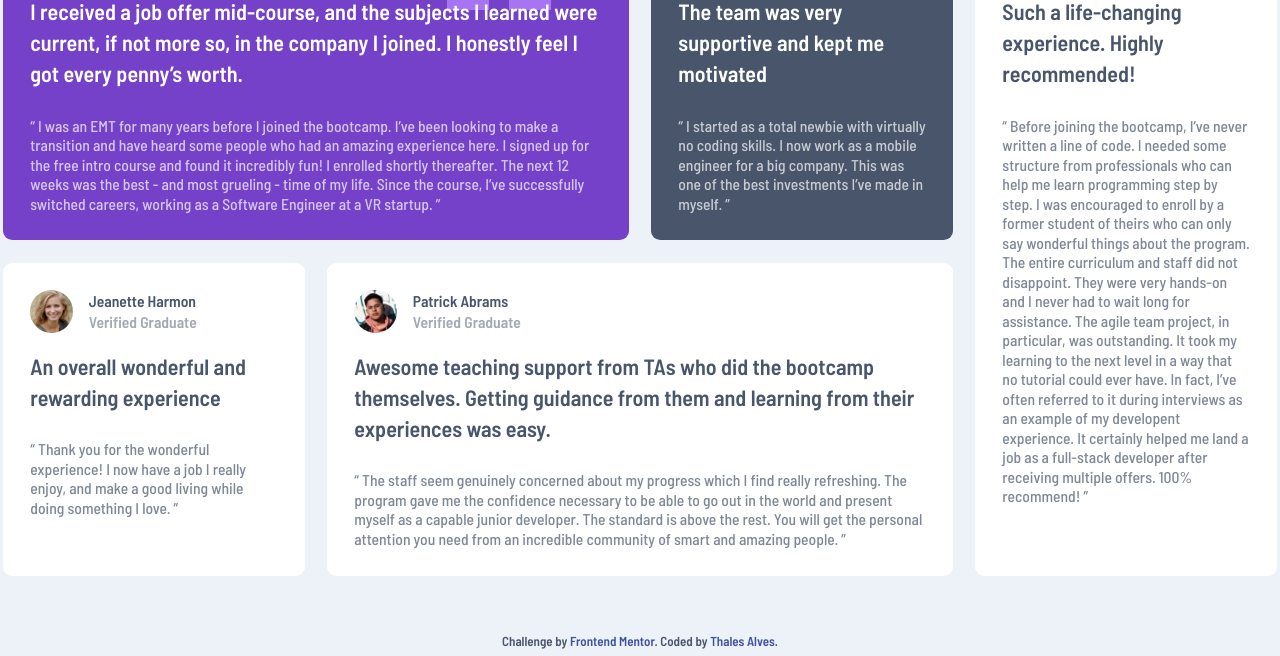
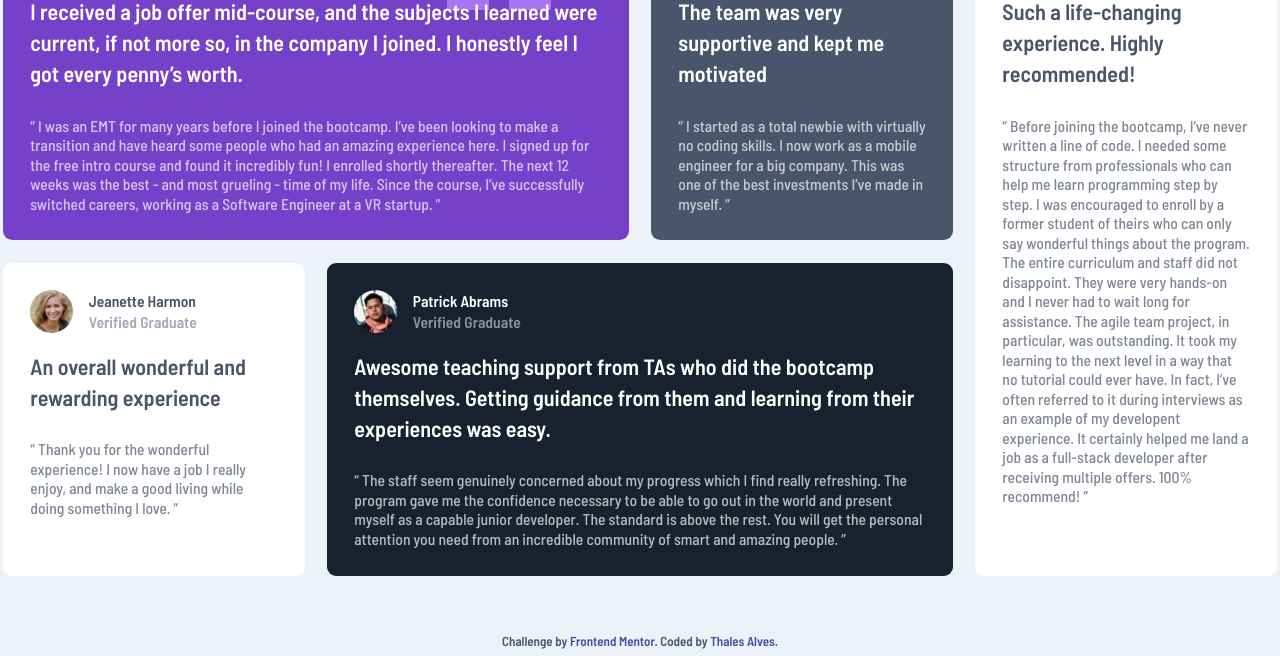
Before and after one commit to thalesAlves758/testimonials-grid-section, a website: page index.html in a window 1280 px wide. Shown: the part 144-800 px from the top of the page. Drawn offline with nearby package versions, Linux system fonts and the light colour scheme; files that its build step writes are made by us from their sources.

Commit message:
add tertiary article styles

```diff
--- a/src/sass/style.scss
+++ b/src/sass/style.scss
@@ -91,6 +91,8 @@ article {
 
 .tertiary-article {
   grid-area: tertiaryArticle;
+  background-color: $color-background-third-article;
+  color: $color-white;
 }
 
 .normal-article {
```
